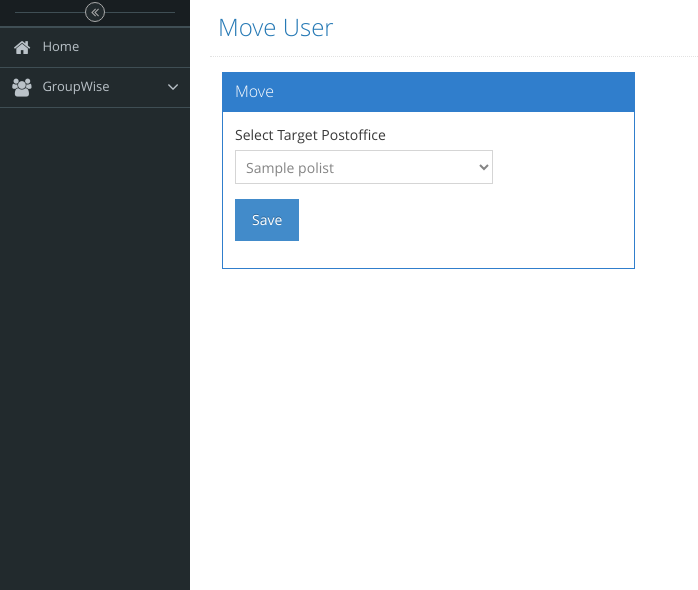
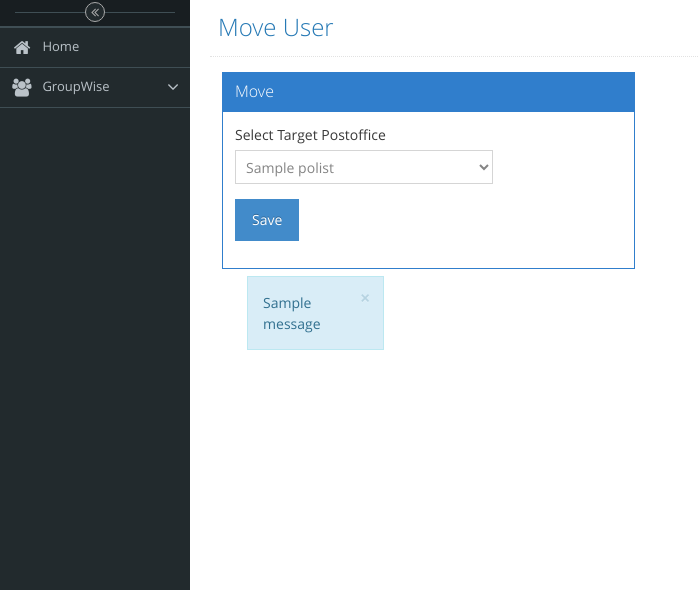
Before and after one commit to mblackhamgw/gwhelpdesk, a Django app: template helpdesk/templates/helpdesk/move.html in a window 1280 px wide. Shown: the part 61-651 px from the top of the page, without its empty margins (0-698 px from the left). Run offline with Django 3.2, Linux system fonts and the light colour scheme; the template is opened without the code that fills it: most values are stand-ins (such as "Sample title", 1, 10 or a date in 2020); one stand-in notice (Sample message) is shown; some libraries are stand-ins or nearby versions.

Commit message:
Add files via upload

```diff
--- a/helpdesk/templates/helpdesk/move.html
+++ b/helpdesk/templates/helpdesk/move.html
@@ -42,6 +42,32 @@
                         </div>
                         </div>
                     </form>
+
+                    {% for message in messages %}
+                    {% if message.level == 30 %}
+                      <div class="col-lg-8">
+                        <label></label>
+                        </div>
+                        <div class="col-lg-8">
+                            <div class="alert alert-danger alert-dismissable">
+                                <button type="button" class="close" data-dismiss="alert" aria-hidden="true">&times;</button>
+                                    {{ message }}
+                            </div>
+                        </div>
+                    {% endif %}
+                    {% if message.level == 25 %}
+                        <div class="col-lg-8">
+                            <label></label>
+                        </div>
+                        <div class="col-lg-5">
+                            <div class="alert alert-info alert-dismissable">
+                                <button type="button" class="close" data-dismiss="alert" aria-hidden="true">&times;</button>
+                                    {{ message }}
+                            </div>
+                        </div>
+                    {% endif %}
+                {% endfor %}
+
                 </div>
             </div>
         </div>
```
Also changed, not shown: helpdesk/templates/helpdesk/userdata.html (+14 -7 lines).
